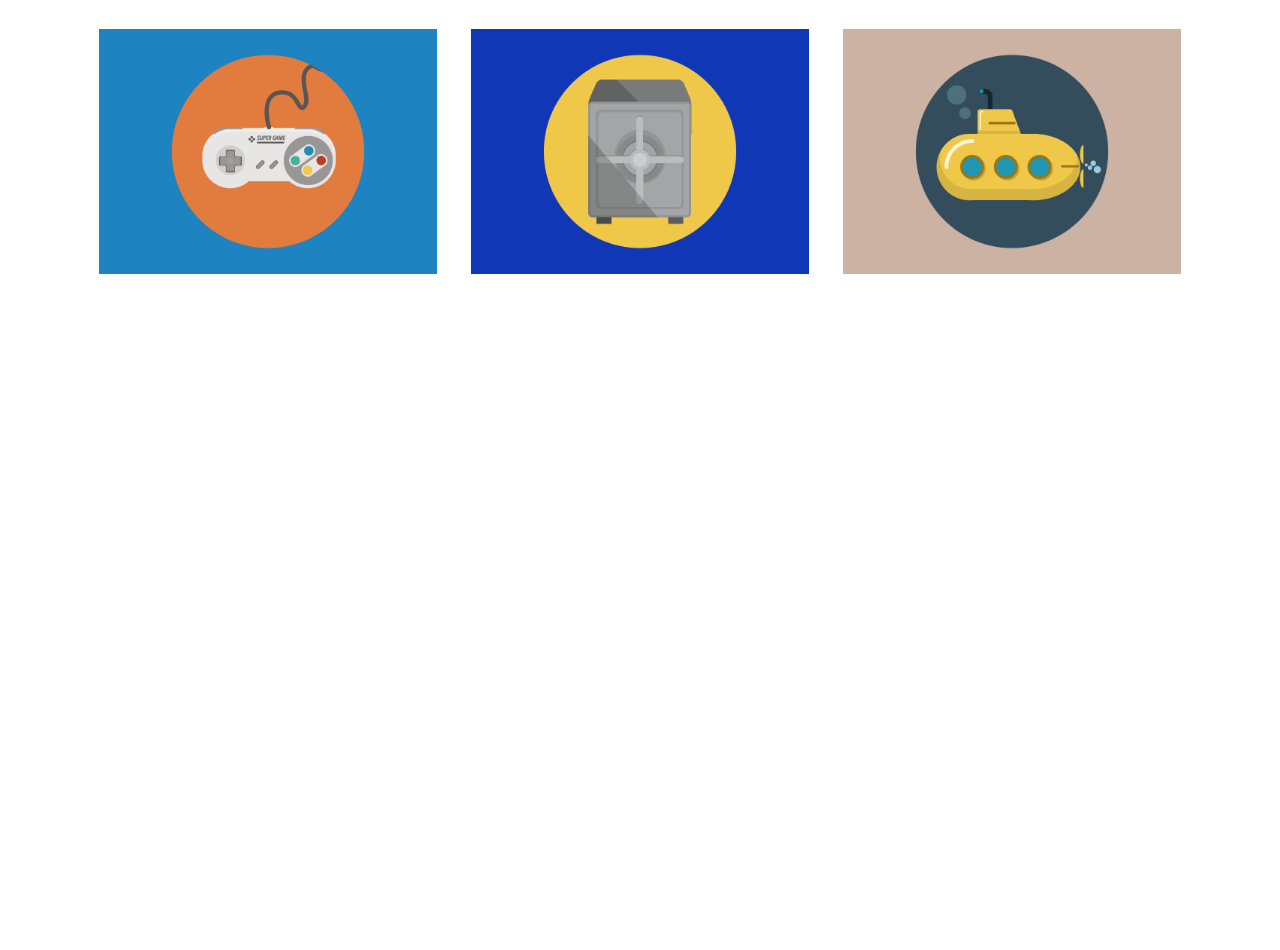
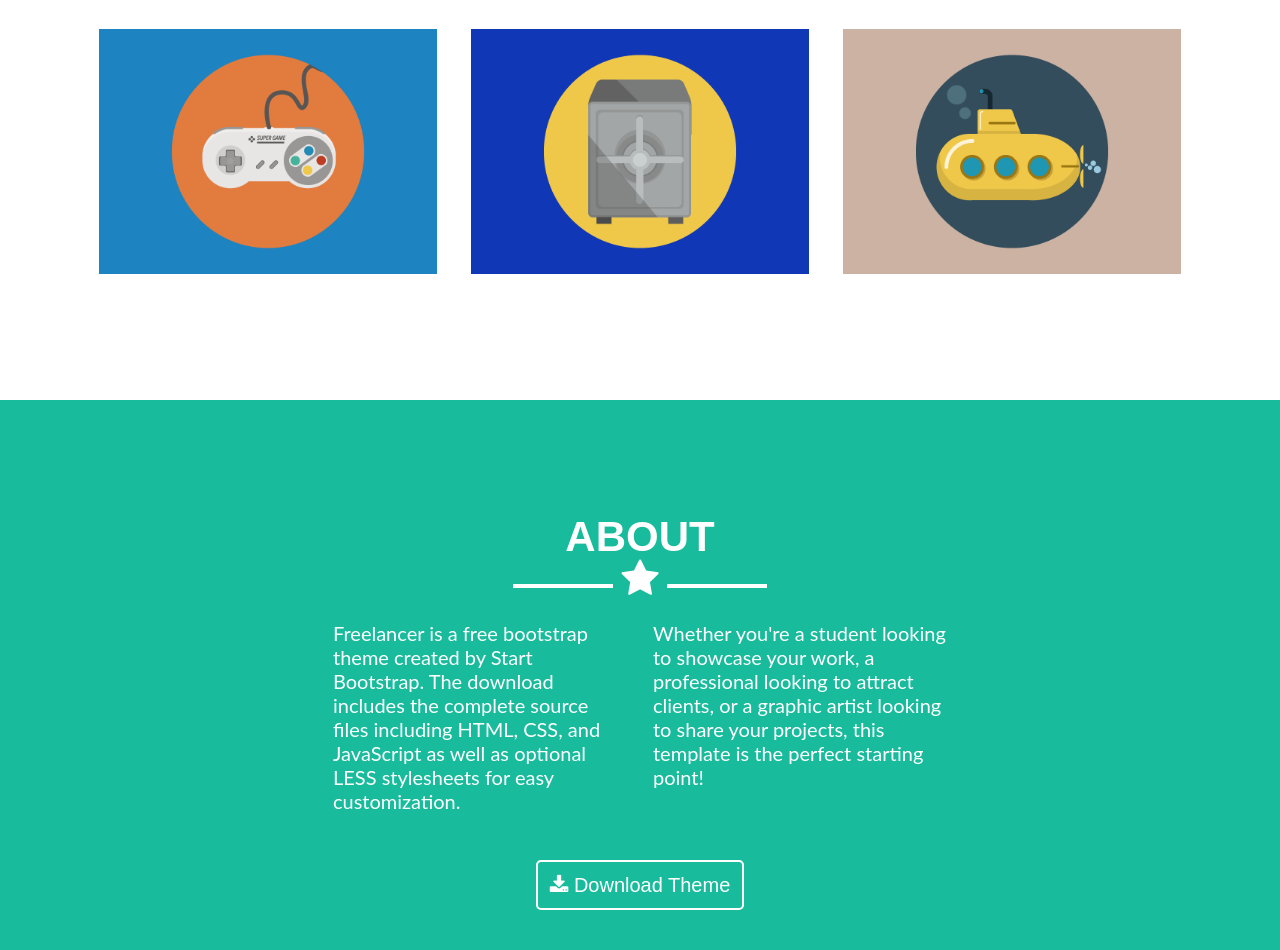
Before and after one commit to stephsalazar/freelancer, a plain HTML site: page index.html in a window 1280 px wide. Shown: the part 1250-2200 px from the top of the page. Before the commit the page ends 1550 px from the top, so only its background shows below. Drawn offline with Linux system fonts and the light colour scheme; a web font is replaced by a local one.

Commit message:
terminada sección de About

```diff
--- a/css/common.css
+++ b/css/common.css
@@ -15,6 +15,13 @@
   padding-top: 50px;
 }
 
+.lato {
+  font-family: 'Lato', sans-serif;
+}
+
+.headerHover:hover {
+  color: #18BC9C;
+}
  .container {
    width: 100%;
    padding: 0;
@@ -35,12 +42,28 @@
   width: 95px;
 }
 
+.estrella {
+  color: white;
+}
+
+.estrellaAzul {
+  color: #2C3E50;
+}
+
 .portfolioImagenes img{
   width: 27%;
   margin: 1%;
   cursor: pointer;
 }
- .row:before, .row:after {
+
+.download {
+  font-size: 20px;
+  padding: 12px;
+  border-radius: 5px;
+  border-color: white;
+  border: 2px solid white;
+}
+.row:before, .row:after {
    content: " ";
    display: table;
  }
--- a/css/main.css
+++ b/css/main.css
@@ -33,10 +33,6 @@ a {
   text-decoration: none;
 }
 
-a:hover {
-  color: #18BC9C;
-}
-
 img {
   vertical-align: middle;
 }
@@ -48,13 +44,11 @@ h1 {
 
 h2 {
   color: white;
-  font-family: 'Lato', sans-serif;
+  font-size: 24px;
   font-weight: lighter;
-  font-size: 24px;
 }
 
 h3 {
-  color: #333333;
   font-weight: bold;
   font-size: 42px;
 }
@@ -63,21 +57,29 @@ div {
   display: inline-block;
 }
 
+p {
+  text-align: left;
+  font-weight: 400;
+  font-size: 20px;
+}
+
+span {
+  font-weight: 400;
+  font-size: 20px;
+}
 #home {
   background-color: #18BC9C;
   height: 650px;
 }
 
-#estrella {
-  color: white;
-}
-
-
-#estrellaAzul {
-  color: #2C3E50;
-}
-
 #portfolio {
+  color: #333333;
   background-color: white;
   height: 800px;
 }
+
+#about {
+  color: white;
+  background-color: #18BC9C;
+  height: 550px;
+}
--- a/index.html
+++ b/index.html
@@ -22,13 +22,13 @@
 					</section>
 					<section class="col-3"></section>
 					<section class="col-2 alinearCentrado letraPequeña">
-						<a href="#portfolio" class="text-uppercase">portfolio</a>
+						<a href="#portfolio" class="text-uppercase headerHover">portfolio</a>
 					</section>
 					<section class="col-1 alinearCentrado letraPequeña">
-						<a href="#about" class="text-uppercase">About</a>
+						<a href="#about" class="text-uppercase headerHover">About</a>
 					</section>
 					<section class="alinearCentrado letraPequeña col-1">
-						<a href="#about" class="text-uppercase">Contact</a>
+						<a href="#about" class="text-uppercase headerHover">Contact</a>
 					</section>
 					<section class="col-1"></section>
 				</section>
@@ -49,11 +49,11 @@
 			<section class="col-12">
 				<h1 class="text-uppercase">Start Bootstrap</h2>
 				<div class="rayita"></div>
-				<i class="fa fa-star fa-lg" aria-hidden="true" id="estrella"></i>
+				<i class="fa fa-star fa-lg estrella" aria-hidden="true"></i>
 				<div class="rayita"></div>
 			</section>
 			<section class="col-12">
-				<h2>Web Developer - Graphic Artist - User Experience Designer</h2>
+				<h2 class="lato">Web Developer - Graphic Artist - User Experience Designer</h2>
 			</section>
 		</section>
 	</article>
@@ -64,7 +64,7 @@
 			<section class="col-12">
 				<h3 class="text-uppercase">portfolio</h3>
 				<div class="rayitaAzul"></div>
-				<i class="fa fa-star fa-lg" aria-hidden="true" id="estrellaAzul"></i>
+				<i class="fa fa-star fa-lg estrellaAzul" aria-hidden="true"></i>
 				<div class="rayitaAzul"></div>
 			</section>
 		</section>
@@ -84,6 +84,40 @@
 		</section>
 	</article>
 
+	<section class="espacio"></section>
+
+	<article id="about" class="container alinearCentrado">
+		<section class="espacio"></section>
+		<section class="row">
+			<section class="col-12">
+				<h3 class="text-uppercase">About</h3>
+				<div class="rayita"></div>
+				<i class="fa fa-star fa-lg estrella" aria-hidden="true"></i>
+				<div class="rayita"></div>
+			</section>
+		</section>
+		<section class="row ">
+			<section class="col-3"></section>
+			<section class="col-3 lato">
+				<p>Freelancer is a free bootstrap theme created by Start Bootstrap. The download includes the complete source files including HTML, CSS, and JavaScript as well as optional LESS stylesheets for easy customization.</p>
+			</section>
+			<section class="col-3 lato">
+				<p>Whether you're a student looking to showcase your work, a professional looking to attract clients, or a graphic artist looking to share your projects, this template is the perfect starting point!</p>
+			</section>
+			<section class="col-3"></section>
+		</section>
+		<section class="row">
+			<section class="col-12"></section>
+			<section class="col-12">
+			 <buttom class="download">
+				 <a href="#">
+         	 <i class="fa fa-download fa-1g" aria-hidden="true"></i>
+         	 <span>Download Theme</span>
+				 </a>
+       </buttom>
+			</section>
+		</section>
+	</article>
 	<!-- Enlaza aquí tu archivo JS -->
 
 </body>
```
